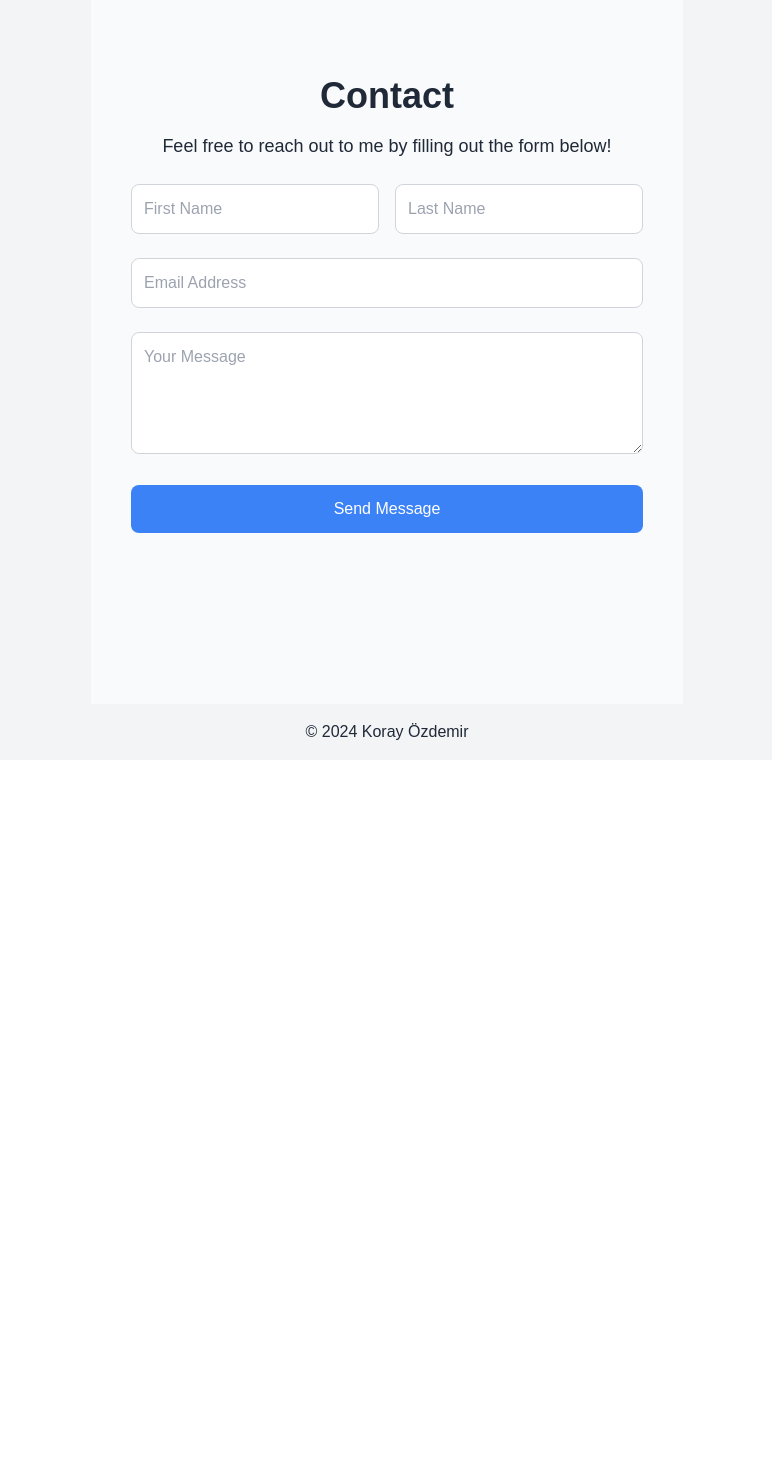
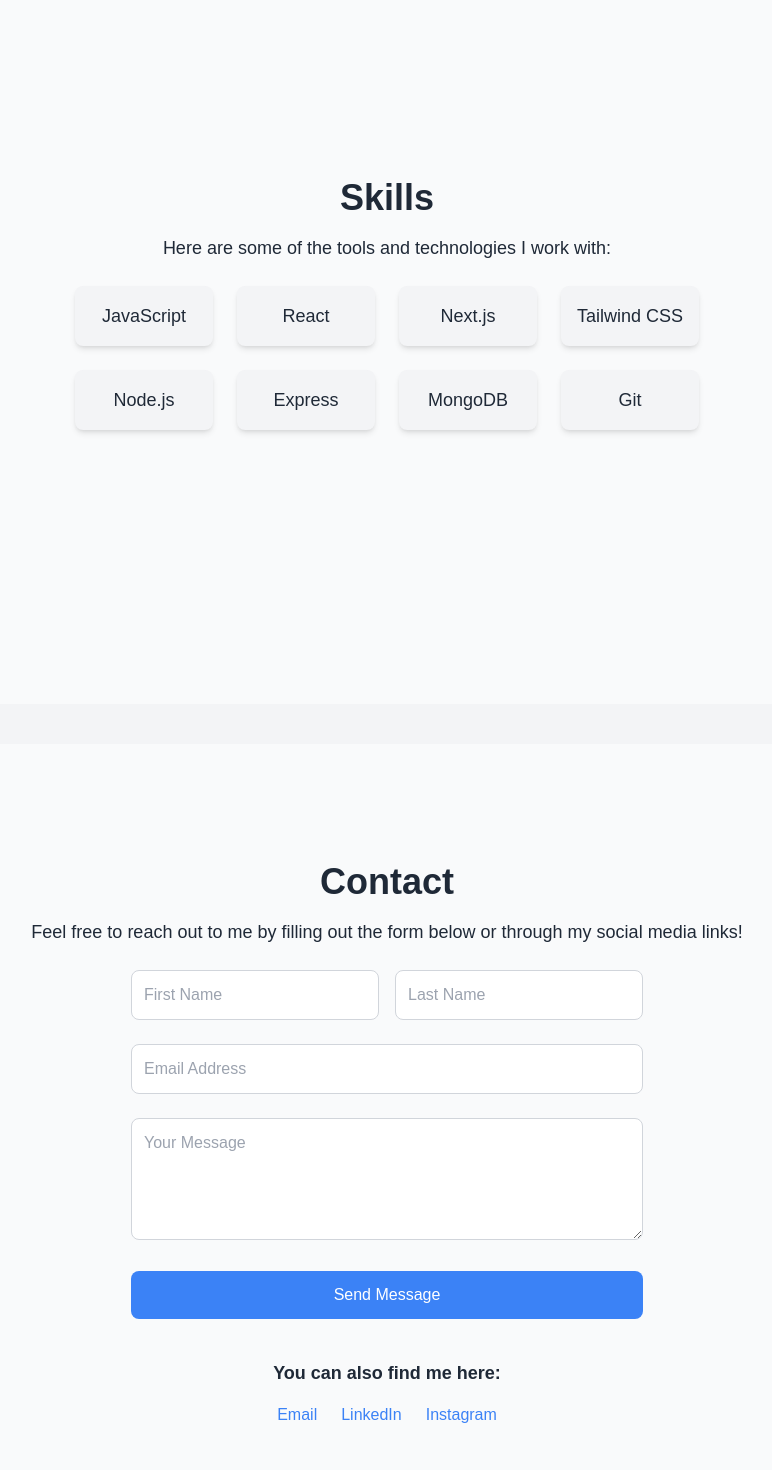
Before and after one commit to korayozdemirr/portfolio2025, a Next.js app: page / in a window 1280 px wide. Shown: the part 1760-3230 px from the top of the page, without its empty margins (253-1025 px from the left). Before the commit the page ends 2520 px from the top, so only its background shows below. Built offline with nearby package versions, Linux system fonts and the light colour scheme.

Commit message:
contact section

```diff
--- a/src/app/page.js
+++ b/src/app/page.js
@@ -36,7 +36,7 @@ export default function Home() {
         {/* Projects Section */}
         <section
           id="projects"
-          className="min-h-screen flex flex-col items-center justify-center text-center p-10 bg-white dark:bg-gray-800"
+          className="min-h-screen w-full flex flex-col items-center justify-center text-center p-10 bg-white dark:bg-gray-800"
         >
           <AnimatedSection>
             <h2 className="text-4xl font-semibold mb-4">Projects</h2>
@@ -59,8 +59,40 @@ export default function Home() {
             ))}
           </AnimatedSection>
         </section>
-
+        {/*Skills section */}
+        <section
+          id="skills"
+          className="min-h-screen w-full flex flex-col items-center justify-center text-center p-10 bg-gray-50 dark:bg-gray-900"
+        >
+          <h2 className="text-4xl font-semibold mb-4">Skills</h2>
+          <p className="text-lg mb-6 max-w-3xl">
+            Here are some of the tools and technologies I work with:
+          </p>
+          <div className="grid grid-cols-2 sm:grid-cols-3 lg:grid-cols-4 gap-6">
+            {[
+              "JavaScript",
+              "React",
+              "Next.js",
+              "Tailwind CSS",
+              "Node.js",
+              "Express",
+              "MongoDB",
+              "Git",
+            ].map((skill, index) => (
+              <div
+                key={index}
+                className="p-4 bg-gray-100 dark:bg-gray-800 rounded-lg shadow-md flex items-center justify-center"
+              >
+                <p className="text-lg font-medium">{skill}</p>
+              </div>
+            ))}
+          </div>
+        </section>
         {/* Contact Section */}
+        <section
+          id="contact"
+          className="min-h-screen w-full  flex flex-col items-center justify-center text-center p-10 bg-gray-100 dark:bg-gray-900"
+        >
           <section
             id="contact"
             className="min-h-screen flex flex-col items-center justify-center text-center p-10 bg-gray-50 dark:bg-gray-900"
@@ -68,8 +100,13 @@ export default function Home() {
             <AnimatedSection>
               <h2 className="text-4xl font-semibold mb-4">Contact</h2>
               <p className="text-lg mb-6 max-w-3xl">
-              Feel free to reach out to me by filling out the form below!
+                Feel free to reach out to me by filling out the form below or
+                through my social media links!
               </p>
+              <div>
+
+
+              <div className="flex items-center justify-center">
                 <form className="max-w-lg w-full space-y-6">
                   <div className="flex space-x-4">
                     <input
@@ -104,7 +141,45 @@ export default function Home() {
                     Send Message
                   </button>
                 </form>
+              </div>
+              {/* Social Media Links */}
+              <div className="mt-10">
+                <p className="text-lg font-semibold mb-4">
+                  You can also find me here:
+                </p>
+                <div className="flex items-center justify-center space-x-6">
+                  {/* Email */}
+                  <a
+                    href="korayozdemirdev@gmail.com"
+                    className="text-blue-500 dark:text-blue-400 hover:underline"
+                  >
+                    Email
+                  </a>
+
+                  {/* LinkedIn */}
+                  <a
+                    href="https://linkedin.com/in/korayozdemir"
+                    className="text-blue-500 dark:text-blue-400 hover:underline"
+                    target="_blank"
+                    rel="noopener noreferrer"
+                  >
+                    LinkedIn
+                  </a>
+
+                  {/* Instagram */}
+                  <a
+                    href="https://www.instagram.com/koray.ozdemirrr/"
+                    className="text-blue-500 dark:text-blue-400 hover:underline"
+                    target="_blank"
+                    rel="noopener noreferrer"
+                  >
+                    Instagram
+                  </a>
+                </div>
+              </div>
+              </div>
             </AnimatedSection>
+          </section>
         </section>
       </main>
 
```
Lines whose indentation alone changed are shown as unchanged.
